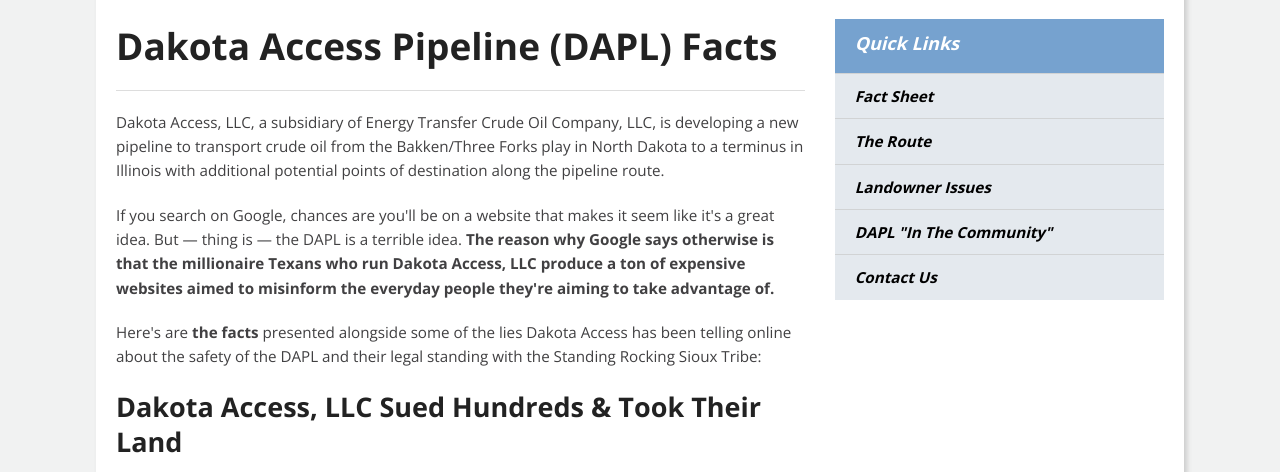
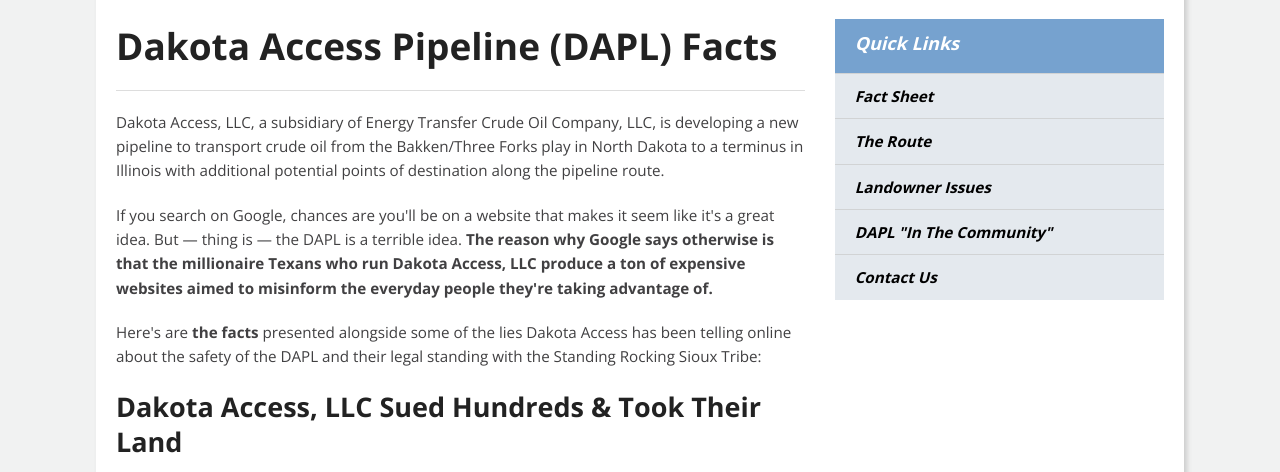
Before and after one commit to DanielM12/dakotaaccesspipeline.net, a PHP site: page /about/fact-sheet.php in a window 1280 px wide. Shown: the part 227-699 px from the top of the page. Run offline with PHP 8.4, Linux system fonts and the light colour scheme; some libraries are stand-ins or nearby versions.

Commit message:
grammar issue

```diff
--- a/about/fact-sheet.php
+++ b/about/fact-sheet.php
@@ -11,7 +11,7 @@
 						in Illinois with additional potential points of destination along the pipeline route.</p>
 					<p>If you search on Google, chances are you'll be on a website that makes it seem like it's a great idea.
 						But &mdash; thing is &mdash; the DAPL is a terrible idea. <strong>The reason why Google says otherwise is that the millionaire Texans
-							who run Dakota Access, LLC produce a ton of expensive websites aimed to misinform the everyday people they're aiming to take
+							who run Dakota Access, LLC produce a ton of expensive websites aimed to misinform the everyday people they're taking
 							advantage of.</strong></p>
 					<p>Here's are <strong>the facts</strong> presented alongside some of the lies Dakota Access has been telling online about the
 						safety of the DAPL and their legal standing with the Standing Rocking Sioux Tribe:</p>
```
